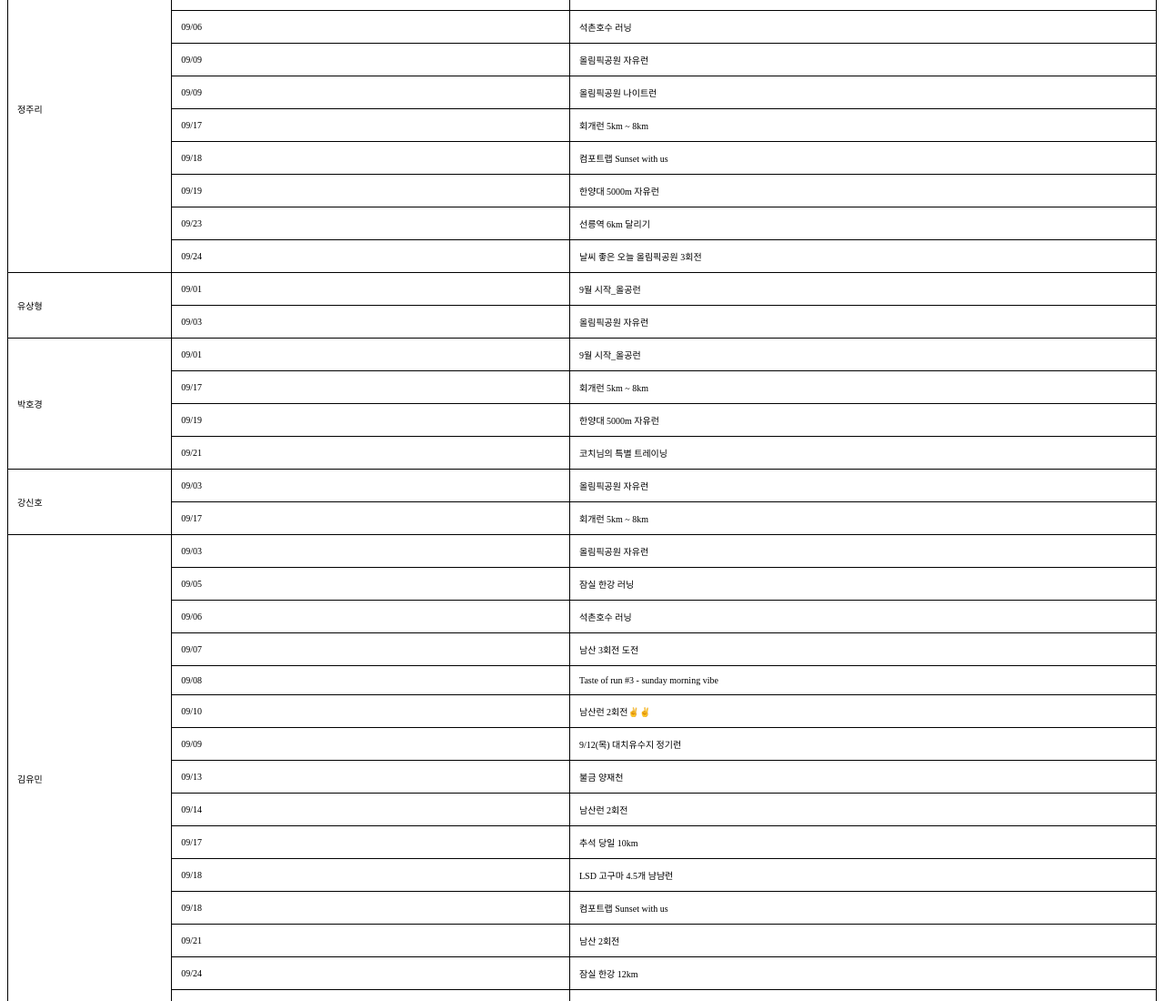
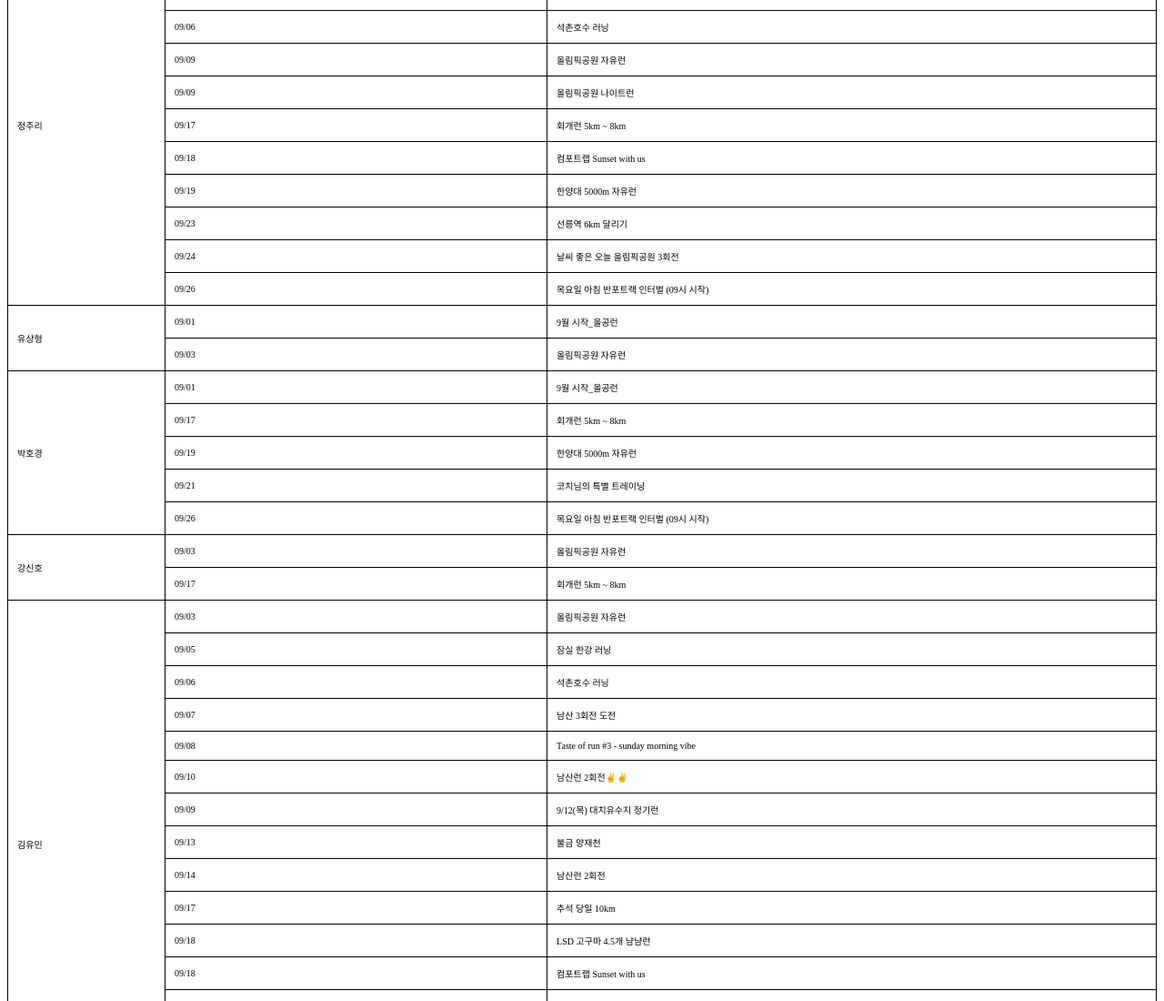
Before and after one commit to Daseul727/rnbl_ranking, a website built with webpack: page detail.html in a window 1280 px wide. Shown: the part 691-1791 px from the top of the page at 91% size. Built offline with nearby package versions, Linux system fonts and the light colour scheme.

Commit message:
09/26 목요일 아침 반포트랙 인터벌 (09시 시작)

```diff
--- a/detail.html
+++ b/detail.html
@@ -116,7 +116,7 @@
 
 
   <tr>
-    <td rowspan="10">정주리</td>
+    <td rowspan="11">정주리</td>
     <td>09/01</td>
     <td>9월 시작_올공런</td>
   </tr>
@@ -156,6 +156,10 @@
     <td>09/24</td>
     <td>날씨 좋은 오늘 올림픽공원 3회전</td>
   </tr>
+  <tr>
+    <td>09/26</td>
+    <td>목요일 아침 반포트랙 인터벌 (09시 시작)</td>
+  </tr>
 
   <tr>
     <td rowspan="2">유상형</td>
@@ -168,7 +172,7 @@
   </tr>
 
   <tr>
-    <td rowspan="4">박호경</td>
+    <td rowspan="5">박호경</td>
     <td>09/01</td>
     <td>9월 시작_올공런</td>
   </tr>
@@ -183,6 +187,10 @@
   <tr>
     <td>09/21</td>
     <td>코치님의 특별 트레이닝</td>
+  </tr>
+  <tr>
+    <td>09/26</td>
+    <td>목요일 아침 반포트랙 인터벌 (09시 시작)</td>
   </tr>
 
   <tr>
```
Also changed, not shown: index.html (+3 -3 lines).
